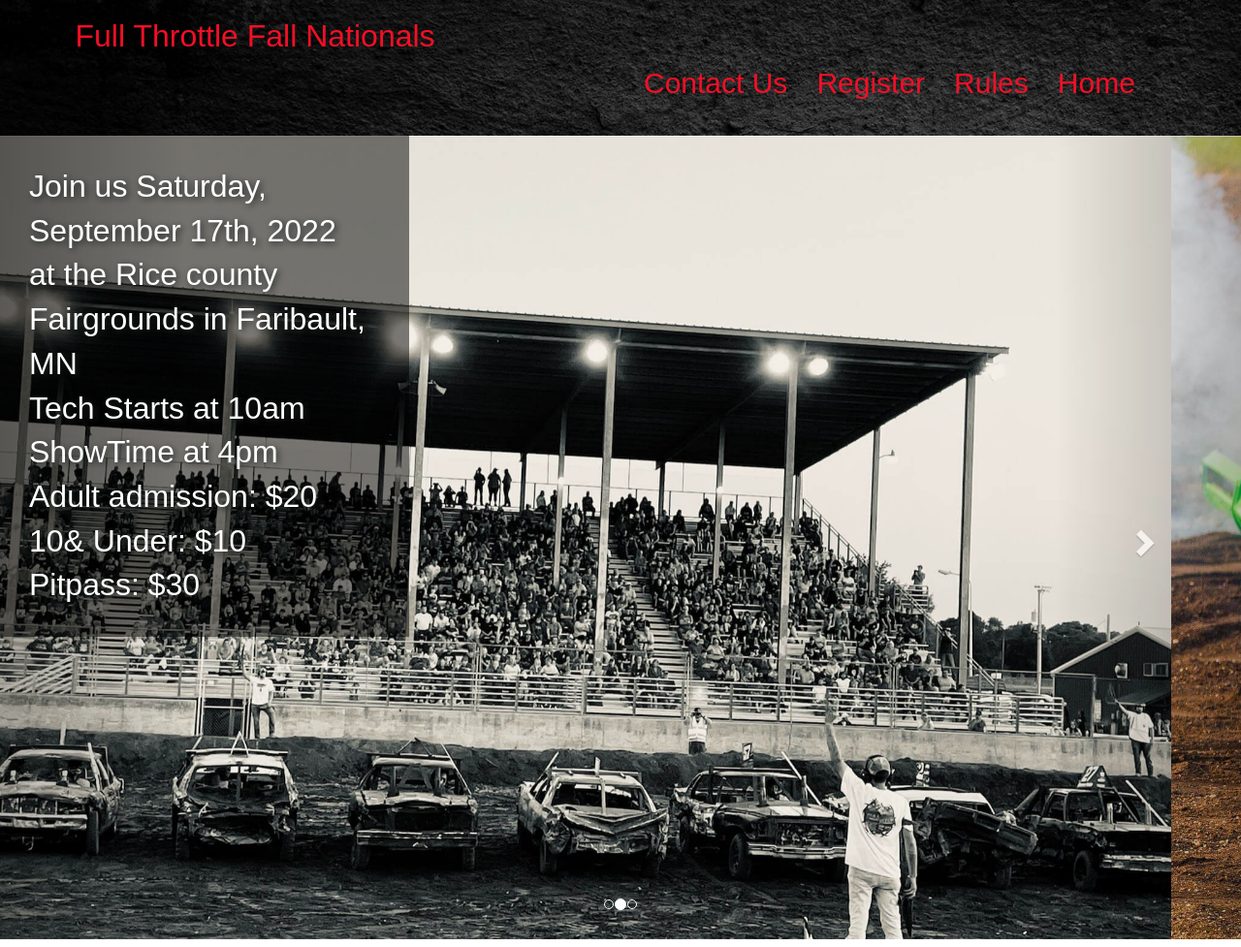
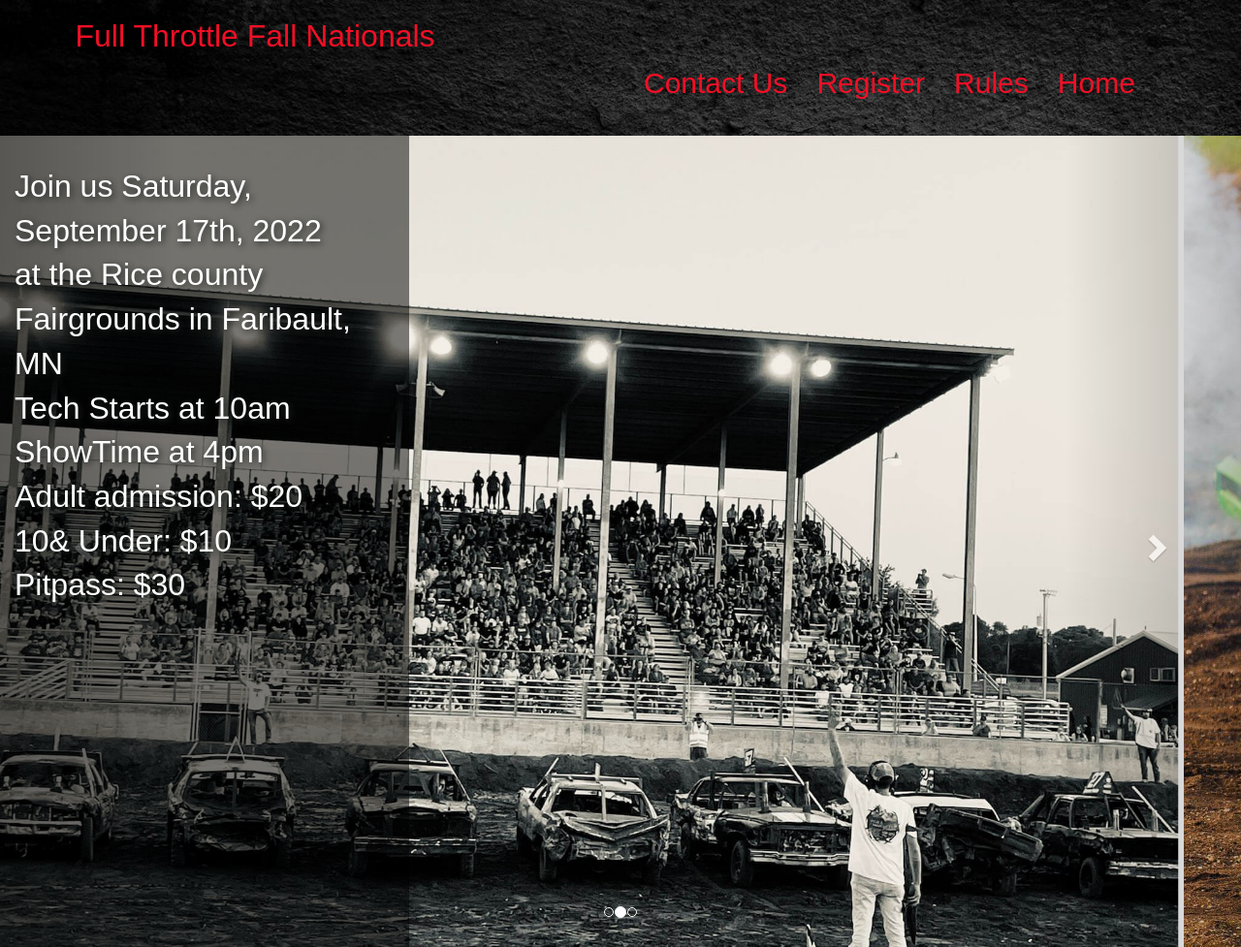
Before and after one commit to AndreaR-H/FallnationalDerby, a plain HTML site: page index.html in a window 1280 px wide. Shown: the top 977 px of the page at 97% size. Drawn offline with nearby package versions, Linux system fonts and the light colour scheme; a web font is replaced by a local one.

Commit message:
full length opaque background

```diff
--- a/css/style.css
+++ b/css/style.css
@@ -45,11 +45,7 @@ body {
 #home p {
     color: white;
     font-size: xx-large;
-    position: absolute;
-    z-index: 1;
     text-shadow: 2px 2px 7px #1b201d;
-    background-color: rgba(0, 0, 0, 0.5);
-    padding: 30px;
 }
 
 #small {
@@ -93,6 +89,13 @@ h4 {
     margin-bottom: 50px;
 }
 
+#large {
+    height: 100%;
+    position: absolute;
+    z-index: 1;
+    padding: 30px;
+    background-color: rgba(0, 0, 0, 0.5);
+}
 
 @media screen and (max-width: 600px) {
     #header {
--- a/index.html
+++ b/index.html
@@ -50,7 +50,6 @@
                 </div>
             </div>
         </div>
-        </div>
     </section>
     <div class="topnav">
         <a href="#home" class="active">Home</a>
@@ -68,9 +67,9 @@
     </div>
     <section class="content-section" id="home">
 
-        <div id="myCarousel" class="carousel slide" data-ride="carousel">
-            <div id="large" class="row">
-                <div class="col-lg-4">
+        <div id="myCarousel" class="carousel slide row" data-ride="carousel">
+            <div id="large" class="col-lg-4">
+
                 <p>
                     Join us Saturday, September 17th, 2022<br>
                     at the Rice county Fairgrounds in Faribault, MN<br>
@@ -79,7 +78,6 @@
                     10& Under: $10<br>
                     Pitpass: $30
                 </p>
-                </div>
             </div>
             <!-- Indicators -->
             <ol class="carousel-indicators">
```
Lines whose indentation alone changed are shown as unchanged.
